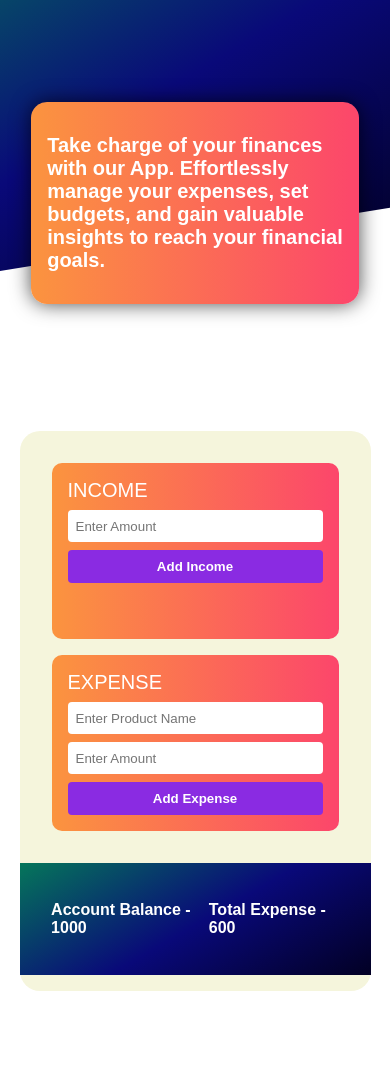
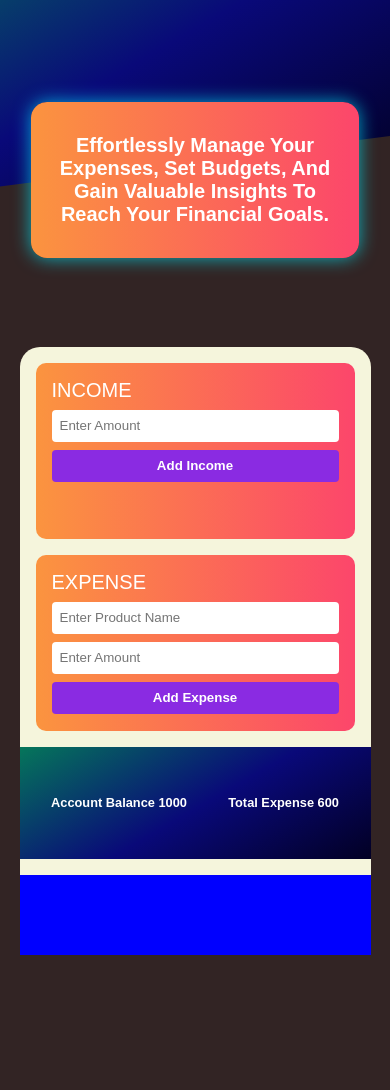
Before and after one commit to Hailekeh22/Code_Alpha_Expense_Tracker, a plain HTML site: page Index.html in a window 390 px wide. Shown: the part 151-1241 px from the top of the page. After the commit the page ends 1218 px from the top, so only its background shows below. Drawn offline with Linux system fonts and the light colour scheme.

Commit message:
some style modifications

```diff
--- a/Index.html
+++ b/Index.html
@@ -14,7 +14,7 @@
         <div class="hero">
 
             <div class="cards">
-                <p>Take charge of your finances with our App. Effortlessly manage your expenses, set budgets, and gain valuable insights to reach your financial goals.  </p>
+                <p>Effortlessly manage your expenses, set budgets, and gain valuable insights to reach your financial goals.  </p>
             </div>
 
         </div>
@@ -38,13 +38,20 @@
         <div class="displaysection">
             <div class="totalcount">
                 <div class="totalincomesec">
-                    <p class="amount">Account Balance - <span class="incomeamount">1000</span> </p>
+                    <p class="amount">Account Balance  <span class="incomeamount">1000</span> </p>
                 </div>
                 <div class="totalexpensesec">
-                    <p class="amount">Total Expense - <span class="expenseamount">600</span></p>
+                    <p class="amount">Total Expense  <span class="expenseamount">600</span></p>
                 </div>
             </div>
-            <div class="individualcount"></div>
+            <div class="individualcount">
+                <div id="expensecount">
+                    <div class=""></div>
+                </div>
+                <div id="incomecount">
+
+                </div>
+            </div>
         </div>
     </div>
 
--- a/style.css
+++ b/style.css
@@ -4,6 +4,10 @@
     box-sizing: border-box;
     font-family: sans-serif;
     text-decoration: none;
+}
+
+body{
+    background-color: rgb(50, 36, 36);
 }
 
 header{
@@ -27,6 +31,7 @@ header h2 {
     top: 50%;
     left: 0;
     padding: 0 20%;
+    width: 100%;
     display: flex;
     align-items: center;
     justify-content: center;
@@ -36,13 +41,15 @@ header h2 {
     border-radius: 16px;
     width: auto;
     padding: 4rem 1.5rem;
+    text-align: center;
     height: auto;
     background: linear-gradient(90deg, rgba(251,148,63,1) 0%, rgba(252,70,107,1) 100%);
-    box-shadow: 0 0 20px rgba(0, 0, 0, 0.7) ;
+    box-shadow: 0 0 18px rgba(0, 238, 255, 0.7) ;
 }
 
 .cards p {
     font-size: 25px;
+    text-transform: capitalize;
     font-weight: bolder;
     color: #fff;
 }
@@ -70,7 +77,7 @@ header h2 {
     width: 48%;
     height: 13rem;
     border-radius: 10px;
-    padding: 3rem 3rem;
+    padding: 2rem 2rem;
 }
 
 .expensesection{
@@ -78,7 +85,7 @@ header h2 {
     width: 48%;
     height: 13rem;
     border-radius: 10px;
-    padding: 2rem 3rem;
+    padding: 2rem 2rem;
 
 }
 
@@ -133,7 +140,16 @@ header h2 {
 .amount{
     color: #fff;
     font-size: 1.2rem;
-    font-weight: bold;
+
+}
+
+
+.individualcount{
+    margin-top: 1rem;
+    padding: 1rem 1rem;
+    width: 100%;
+    background-color: blue;
+    height: 5rem;
 }
 
 
@@ -161,6 +177,10 @@ header h2 {
         padding: 0 8%;
     }
 
+    header{
+        height: 65dvh;
+    }
+
     .container{
     margin: 10rem 5%;
 }
@@ -178,6 +198,10 @@ header h2 {
 
     .amount{
         font-size: 1rem;
+    }
+
+    .controlers{
+        padding: 1.5rem 1.5rem;
     }
 }
 
@@ -214,7 +238,7 @@ header h2 {
     }
 
     header{
-        height: 50dvh;
+        height: 40dvh;
         padding: 6rem 0;
     }
 
@@ -226,6 +250,17 @@ header h2 {
     .cards p {
         font-size: 20px;
     }
+
+    .amount{
+        font-weight: bolder;
+        font-size: .8rem;
+    }
+
+    .controlers{
+        padding: 1rem 1rem;
+    }
+
+
 }
 
 @media (max-width:300px) {
```
